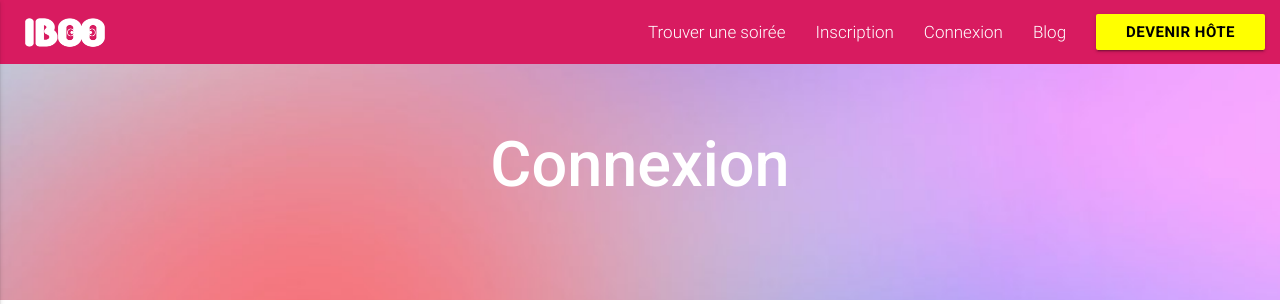
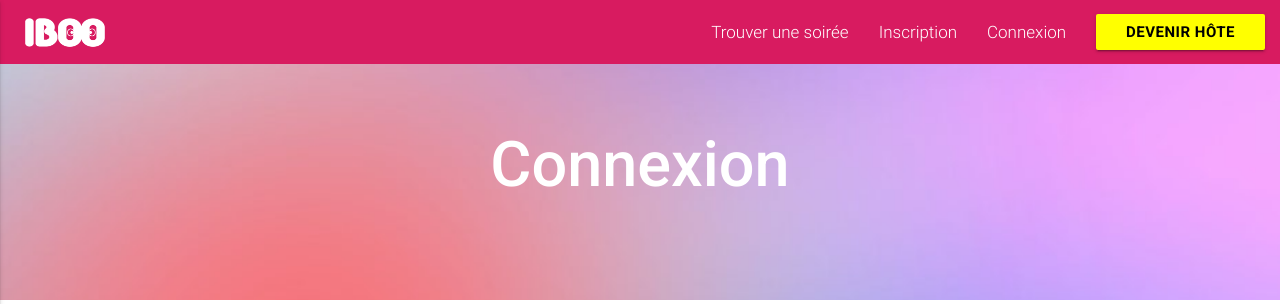
Before and after one commit to jafty/IbooZ, a Django app: a page that uses home/templates/home/base.html in a window 1280 px wide. Shown: the top 304 px of the page. Run offline with Django 3.2, Linux system fonts and the light colour scheme; some libraries are stand-ins or nearby versions.

Commit message:
Retrait du blog, retrait du debug

```diff
--- a/V1/settings.py
+++ b/V1/settings.py
@@ -23,7 +23,7 @@ LOGIN_REDIRECT_URL='/me/profile'
 SECRET_KEY = 'd+=n7r$7%_!&9&i6y3$exy^@zv(3&(p#!5@6&6oi)=@de57(r$'
 
 # SECURITY WARNING: don't run with debug turned on in production!
-DEBUG = True
+DEBUG = False
 
 ALLOWED_HOSTS = ['127.0.0.1','.pythonanywhere.com']
 MEDIA_URL = '/media/'
--- a/home/templates/home/base.html
+++ b/home/templates/home/base.html
@@ -110,7 +110,6 @@
 						<li><a class="black_a" href="/register">Inscription</a></li>
 						<li><a class="black_a" href="{% url 'login' %}">Connexion</a></li>
 					{% endif %}
-					<li><a class="black_a" href="/blog">Blog</a></li>
 					<li><a class="waves-effect yellow accent-2 black-text waves-light btn" href="/events/new"><b>Devenir hôte</b></a></li>
 				</ul>
 				<ul id="mobile-demo" class="side-nav">
@@ -124,7 +123,6 @@
 						<li><a class="black_a" href="/register">Inscription</a></li>
 						<li><a class="black_a" href="/login">Connexion</a></li>
 					{% endif %}
-					<li><a class="black_a" href="/blog">Blog</a></li>
 				</ul>
 			</div>
 		</nav>
```
